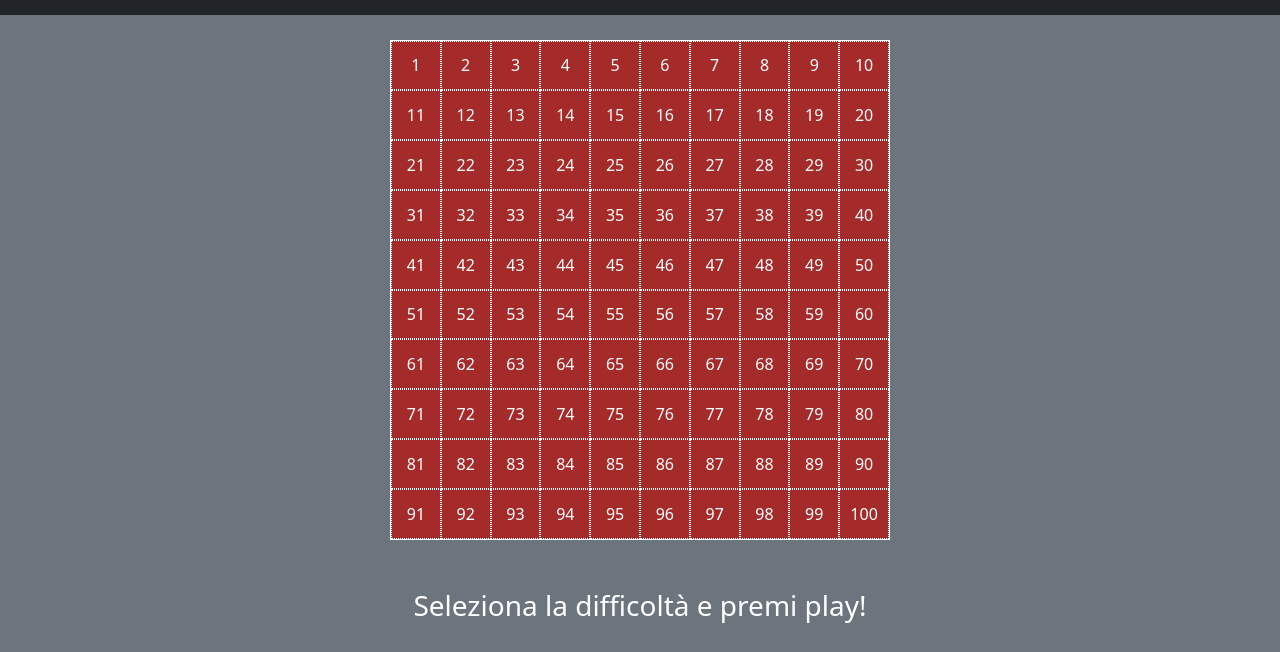
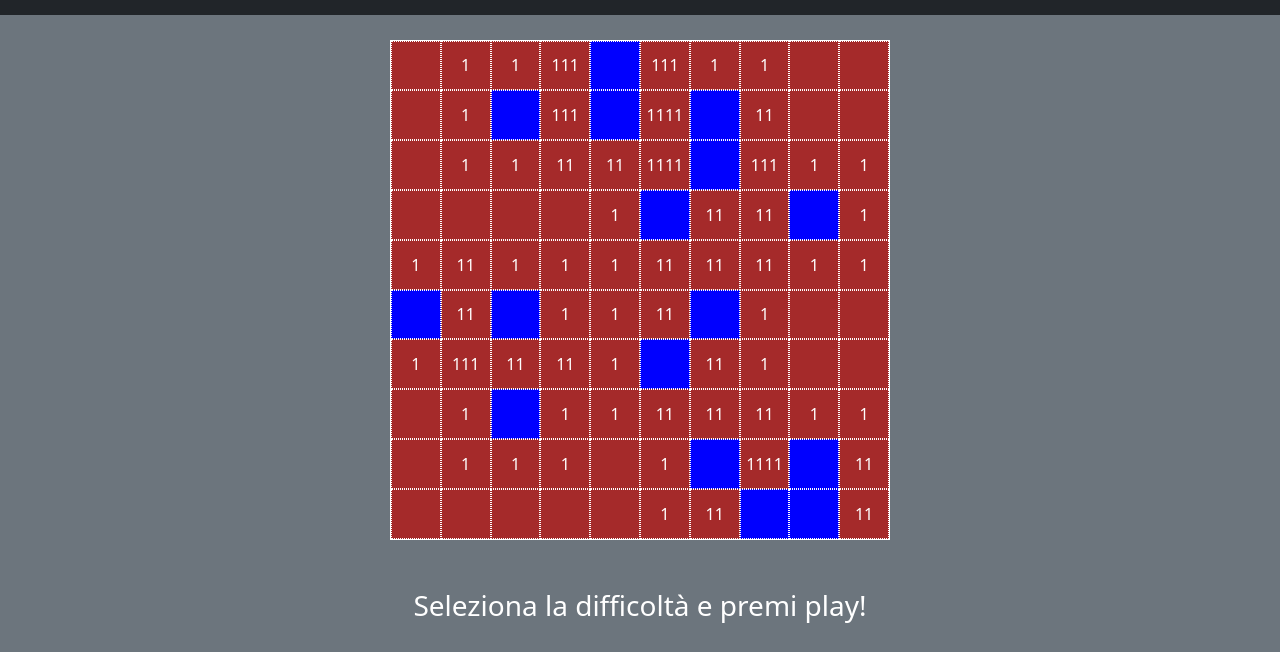
Before and after one commit to Dan848/js-campominato-grid, a plain HTML site: page index.html in a window 1280 px wide. Both pictures are taken after a click on the button "Play". Shown: the part 65-717 px from the top of the page. Drawn offline with nearby package versions, Linux system fonts and the light colour scheme.

Commit message:
add bombs + counter around bomb

```diff
--- a/css/style.css
+++ b/css/style.css
@@ -21,3 +21,7 @@ header, footer {
     align-items: center;
     border: 1px dotted white;
 }
+
+.bomb {
+    background-color: blue !important;
+}
--- a/js/script.js
+++ b/js/script.js
@@ -1,12 +1,72 @@
 const levelForm = document.getElementById("levelForm");
-levelForm.addEventListener("submit", play)
+levelForm.addEventListener("submit", play);
+
+
+//Funzione per creare un tag HTML, assegnargli un array di classi e stampare al suo interno del testo
+function createChild(tagName, classes, text) {
+    const newElement = document.createElement(tagName);
+    newElement.innerHTML = text;
+    addClasses(newElement, classes);
+    return newElement;
+}
+
+//Funzione per aggiungere un array di classi
+function addClasses (element, classes) {
+    for (const _class of classes) {
+        element.classList.toggle(_class);
+    }
+}
+
+//Funzione per generare un numero randomico tra min (compreso) e max (non compreso)
+function getRndInteger(min, max) {
+    return Math.floor(Math.random() * (max - min)) + min;
+}
+
+//Funzione per creare il quadrato e associare un ID in base alla riga e colonna
+function createSquare(nRow, nCol, nSquare) {
+    const square = createChild ("div",["square"], nSquare);
+    square.id = `${nRow}-${nCol}`;
+    return square;
+}
+
+//Funzione per creare le bombe in modo casuale
+function createBombs(nBomb, nSquares){
+    const bombs = [];
+    while (bombs.length < nBomb) {
+        const bomb = getRndInteger(0, nSquares);
+        if (!bombs.includes(bomb)) {
+        bombs.push(bomb);
+        }
+    }
+    return bombs;
+}
+
+function checkAround(n1, n2){
+    const squareAround = [
+    document.getElementById(`${n1-1}-${n2-1}`),
+    document.getElementById(`${n1-1}-${n2}`),
+    document.getElementById(`${n1-1}-${n2+1}`),
+    document.getElementById(`${n1}-${n2-1}`),
+    document.getElementById(`${n1}-${n2+1}`),
+    document.getElementById(`${n1+1}-${n2-1}`),
+    document.getElementById(`${n1+1}-${n2}`),
+    document.getElementById(`${n1+1}-${n2+1}`)
+    ]
+    return squareAround;
+}
 
 function play (e) {
     e.preventDefault();
+    //Prendo il valore del livello selezionato
     const level = document.getElementById("levelSelect").value;
+    //Numero di bombe
+    const numBombs = 16;
+    //Aggancio l'elemento del DOM #playBoard...
     const playBoard = document.getElementById("playBoard");
+    //...lo svuoto prima di inserire altri elementi
     playBoard.innerHTML = "";
     let squareSide;
+    //Imposto quanti quadrati per lato in base al livello
     switch (level) {
         case "easy":
             squareSide = 10;
@@ -20,35 +80,43 @@ function play (e) {
             squareSide = 7;
         break;
     };
+
+    //Associo a una variabile CSS il numero di quadrati per lato, così da poterli dimensionare correttamente
     document.documentElement.style.setProperty('--squareSide', squareSide);
-    let squareNumber = 1;
-    for (let i=1; i <= squareSide; i++){
+    let squareNumber = "";
+    for (let i = 1; i <= squareSide; i++){
         for (let j=1; j <= squareSide; j++){
             playBoard.append(createSquare(i, j, squareNumber));
-            squareNumber++;
+            // squareNumber++;
+        }
+    }
+
+    //Creo un array per le bombe e per i quadrati
+    const allBombs = createBombs(numBombs, squareSide*squareSide);
+    const allSquares = Array.from(document.querySelectorAll(".square"));
+    console.log(allBombs);
+
+    //Per ogni quadrato aggiungo la bomba
+    for (let i = 0; i < allSquares.length; i++) {
+        if (allBombs.includes(i)) {
+            const cellBomb = allSquares[i];
+            cellBomb.classList.add("bomb");
+        }
+    }
+
+    //Ottengo l'array con la posizone di tutte le bombe
+    const bombsDone = Array.from(document.querySelectorAll(".bomb"));
+    console.log(bombsDone);
+    //Piazzo attorno ad ogni bomba un numero che indica quante bombe ho vicine
+    for(let i = 0; i < bombsDone.length; i++){
+    const x = parseInt(bombsDone[i].id.split("-")[0]);
+    const y = parseInt(bombsDone[i].id.split("-")[1]);
+    const around = checkAround(x, y);
+    console.log(around);
+        for(let j = 0; j < around.length; j++){
+        if(around[j] && !around[j].classList.contains("bomb")) {
+            around[j].innerText += 1;
+        }
         }
     }
 }
-
-function createSquare(nRow, nCol, nSquare) {
-    const square = createChild ("div",["square"], nSquare);
-    square.id = `${nRow}-${nCol}`;
-    return square;
-}
-
-function createChild(tagName, classes, text) {
-    const newElement = document.createElement(tagName);
-    newElement.innerHTML = text;
-    addClasses(newElement, classes);
-    return newElement;
-}
-
-function addClasses (element, classes) {
-    for (const _class of classes) {
-        element.classList.toggle(_class);
-    }
-}
-
-function getRndInteger(min, max) {
-    return Math.floor(Math.random() * (max - min)) + min;
-  }
```
